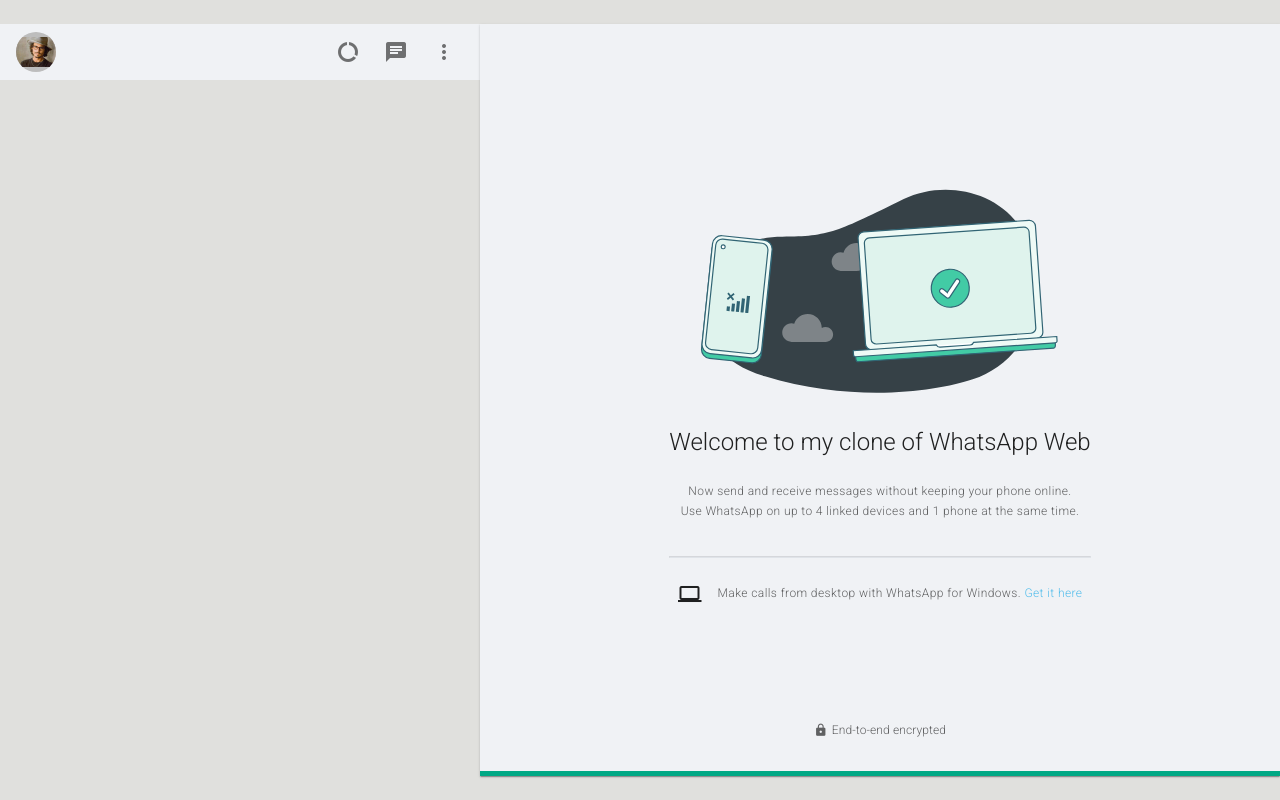
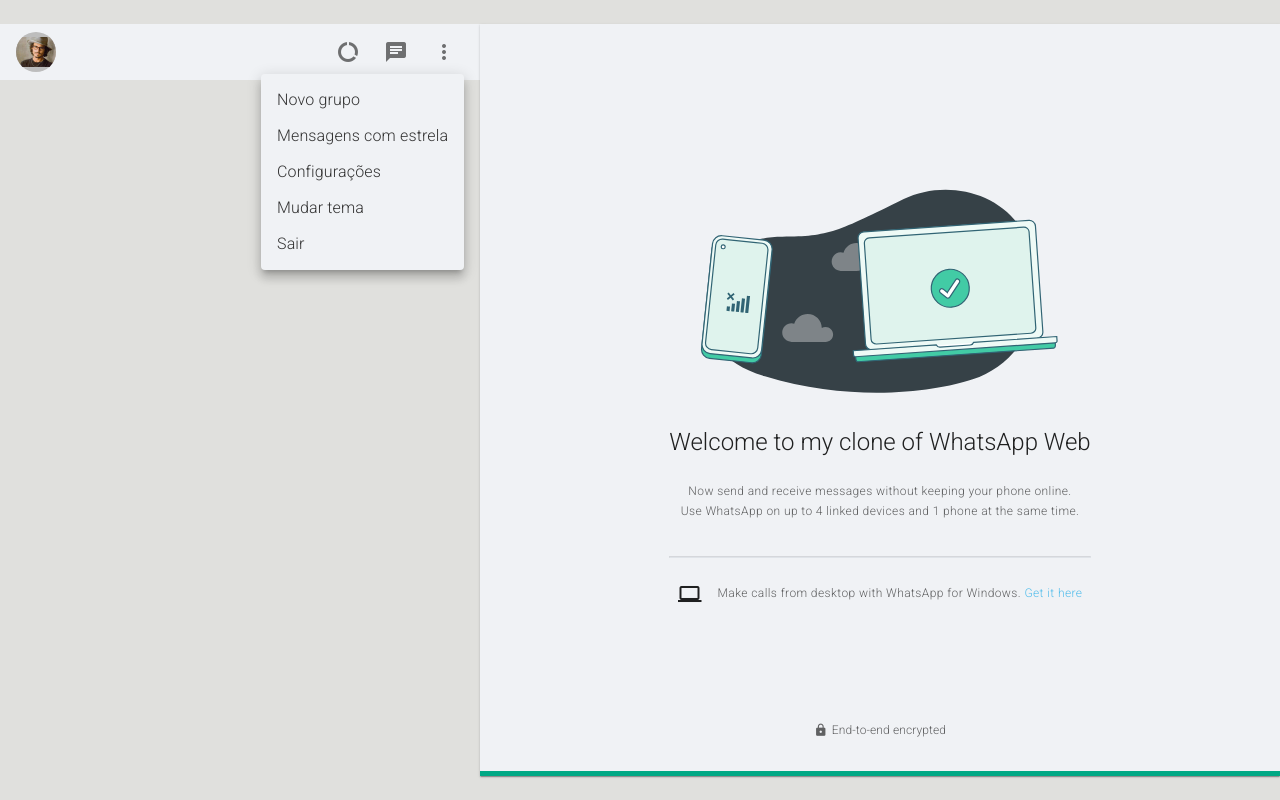
Before and after one commit to EuMarcel0/whatsapp-clone, a React (Vite) app: page / in a window 1280 px wide. Both pictures are taken after a click on the button "more_vert_icon". Built offline with nearby package versions, Linux system fonts and the light colour scheme.

Commit message:
feat: added menu options

```diff
--- a/src/shared/components/MainContainer/MainContainer.tsx
+++ b/src/shared/components/MainContainer/MainContainer.tsx
@@ -1,11 +1,12 @@
 import { Avatar, Box, CardMedia, Icon, IconButton, Paper, Typography, useTheme } from '@mui/material';
 import AvatarProfile from '../../../assets/images/avatar.jpg';
 import { useAppThemeContext } from '../../contexts/ThemeContext';
+import { MenuOptions } from './components/MenuOptions';
 import { SvgLogo } from './components/SvgLogo';
 
 export const MainContainer = () => {
 	const theme = useTheme();
-	const { toggleTheme, themeName } = useAppThemeContext();
+	const { themeName } = useAppThemeContext();
 
 	return (
 		<Box
@@ -32,15 +33,13 @@
 							<CardMedia component='img' src={AvatarProfile} alt='foto_perfil' />
 						</Avatar>
 						<Box display='flex' alignItems='center' justifyContent='center' gap={1}>
-							<IconButton onClick={toggleTheme}>
+							<IconButton>
 								<Icon sx={{ fontSize: '24px' }}>data_saver_off</Icon>
 							</IconButton>
 							<IconButton>
 								<Icon sx={{ fontSize: '24px' }}>chat</Icon>
 							</IconButton>
-							<IconButton>
-								<Icon sx={{ fontSize: '24px' }}>more_vert_icon</Icon>
-							</IconButton>
+							<MenuOptions />
 						</Box>
 					</Box>
 				</Box>
--- /dev/null
+++ b/src/shared/components/MainContainer/components/MenuOptions.tsx
@@ -0,0 +1,58 @@
+import { useState } from 'react';
+import { Box, Icon, IconButton, Menu, MenuItem } from '@mui/material';
+import { useAppThemeContext } from '../../../contexts/ThemeContext';
+
+export const MenuOptions = () => {
+	const [anchorEl, setAnchorEl] = useState<null | HTMLElement>(null);
+	const open = Boolean(anchorEl);
+	const { toggleTheme } = useAppThemeContext();
+
+	const handleClick = (event: React.MouseEvent<HTMLElement>) => {
+		setAnchorEl(event.currentTarget);
+	};
+
+	const handleClose = () => {
+		setAnchorEl(null);
+	};
+
+	const handleToggleTheme = () => {
+		toggleTheme();
+		handleClose();
+	};
+
+	return (
+		<Box>
+			<IconButton
+				aria-controls={open ? 'demo-positioned-menu' : undefined}
+				aria-haspopup="true"
+				aria-expanded={open ? 'true' : undefined}
+				onClick={handleClick}
+			>
+				<Icon>more_vert_icon</Icon>
+			</IconButton>
+			<Menu
+				aria-labelledby="demo-positioned-button"
+				anchorEl={anchorEl}
+				open={open}
+				onClose={handleClose}
+				anchorOrigin={{
+					vertical: 'top',
+					horizontal: 'right',
+				}}
+				transformOrigin={{
+					vertical: 'top',
+					horizontal: 'right',
+				}}
+				sx={{
+					mt: '2.6rem'
+				}}
+			>
+				<MenuItem onClick={handleClose}>Novo grupo</MenuItem>
+				<MenuItem onClick={handleClose}>Mensagens com estrela</MenuItem>
+				<MenuItem onClick={handleClose}>Configurações</MenuItem>
+				<MenuItem onClick={handleToggleTheme}>Mudar tema</MenuItem>
+				<MenuItem onClick={handleClose}>Sair</MenuItem>
+			</Menu>
+		</Box>
+	);
+};
```
